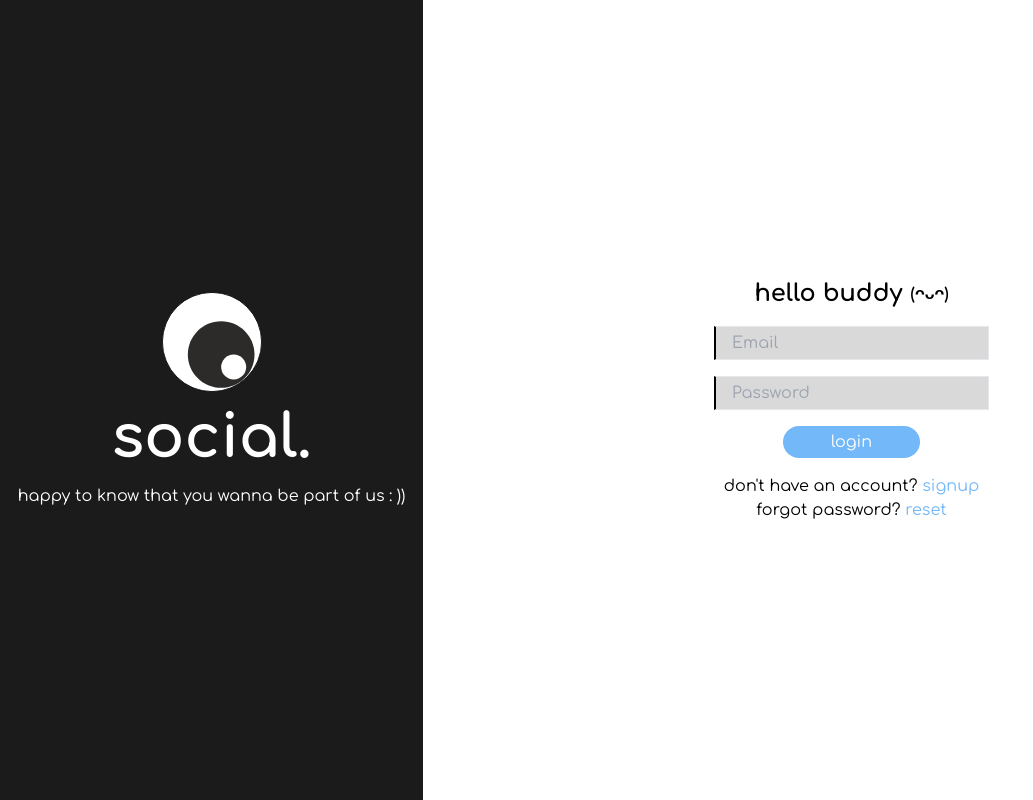
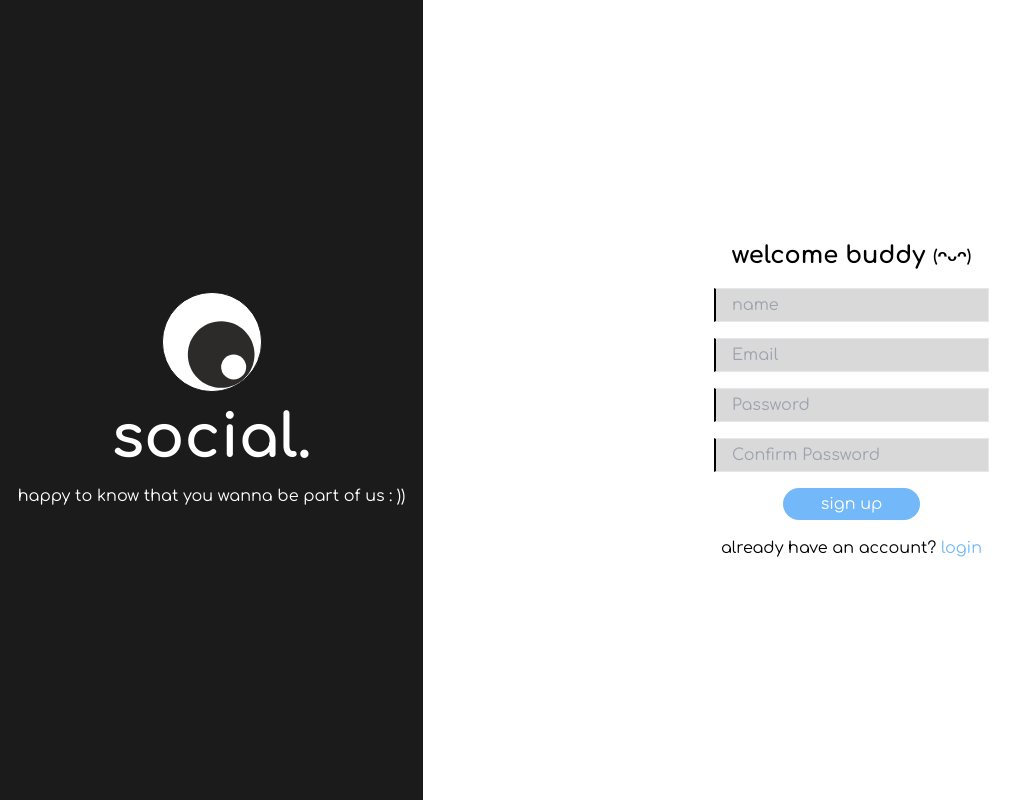
Before and after one commit to MayankBansal12/feedback, a Next.js app: page /auth in a window 1280 px wide. Shown: the whole page, without its empty margins (0-1033 px from the left). Built offline with nearby package versions, Linux system fonts and the light colour scheme.

Commit message:
feat: integrate login, signup apis

```diff
--- a/src/app/auth/page.tsx
+++ b/src/app/auth/page.tsx
@@ -2,24 +2,31 @@
 
 import Image from "next/image";
 import logo from "../../asset/icon.svg";
-import { useState } from "react";
+import { ChangeEvent, FC, useEffect, useState } from "react";
+import { LoginFormProps, RegisterFormProps } from "@/types/type";
+import { useRouter } from "next/navigation";
 
-
-const LoginForm = () => {
+const LoginForm: FC<LoginFormProps> = ({ email, setEmail, password, setPassword, handleSubmit }) => {
   return (
     <div className="flex flex-col justify-center items-center w-full dark:text-white">
       <h1 className="mb-4 font-bold flex gap-2 items-center"><span className="text-2xl">hello buddy</span> <span className="text-md">(ᴖᴗᴖ)</span></h1>
 
-      <form className="flex flex-col justify-center gap-4 w-1/3">
+      <form className="flex flex-col justify-center gap-4 w-1/3" onSubmit={handleSubmit}>
         <input
           type="email"
           placeholder="Email"
+          value={email}
+          onChange={(e: ChangeEvent<HTMLInputElement>) => setEmail(e.target.value)}
           className="bg-light-primary dark:bg-accent-darkinput px-4 py-1 border border-l-2 border-l-black dark:border-l-[#ffffff] text-md dark:text-white outline-none hover:outline focus:outline"
+          required
         />
         <input
           type="password"
           placeholder="Password"
+          value={password}
+          onChange={(e: ChangeEvent<HTMLInputElement>) => setPassword(e.target.value)}
           className="bg-light-primary dark:bg-accent-darkinput px-4 py-1 border border-l-2 border-l-black dark:border-l-[#ffffff] text-md dark:text-white outline-none hover:outline focus:outline"
+          required
         />
         <div className="flex justify-center">
           <button
@@ -34,25 +41,42 @@
   );
 };
 
-const RegisterForm = () => {
+const RegisterForm: FC<RegisterFormProps> = ({ name, setName, email, setEmail, password, setPassword, confirmPassword, setConfirmPassword, handleSubmit }) => {
   return (
     <div className="flex flex-col justify-center items-center w-full dark:text-white">
       <h1 className="mb-4 font-bold flex gap-2 items-center"><span className="text-2xl">welcome buddy</span> <span className="text-md">(ᴖᴗᴖ)</span></h1>
-      <form className="flex flex-col justify-center gap-4 w-1/3">
+      <form className="flex flex-col justify-center gap-4 w-1/3" onSubmit={handleSubmit}>
+        <input
+          type="text"
+          placeholder="name"
+          value={name}
+          onChange={(e: ChangeEvent<HTMLInputElement>) => setName(e.target.value)}
+          className="bg-light-primary dark:bg-accent-darkinput px-4 py-1 border border-l-2 border-l-black dark:border-l-[#ffffff] text-md dark:text-white outline-none hover:outline focus:outline"
+          required
+        />
         <input
           type="email"
           placeholder="Email"
+          value={email}
+          onChange={(e: ChangeEvent<HTMLInputElement>) => setEmail(e.target.value)}
           className="bg-light-primary dark:bg-accent-darkinput px-4 py-1 border border-l-2 border-l-black dark:border-l-[#ffffff] text-md dark:text-white outline-none hover:outline focus:outline"
+          required
         />
         <input
           type="password"
           placeholder="Password"
+          value={password}
+          onChange={(e: ChangeEvent<HTMLInputElement>) => setPassword(e.target.value)}
           className="bg-light-primary dark:bg-accent-darkinput px-4 py-1 border border-l-2 border-l-black dark:border-l-[#ffffff] text-md dark:text-white outline-none hover:outline focus:outline"
+          required
         />
         <input
           type="password"
           placeholder="Confirm Password"
+          value={confirmPassword}
+          onChange={(e: ChangeEvent<HTMLInputElement>) => setConfirmPassword(e.target.value)}
           className="bg-light-primary dark:bg-accent-darkinput px-4 py-1 border border-l-2 border-l-black dark:border-l-[#ffffff] text-md dark:text-white outline-none hover:outline focus:outline"
+          required
         />
         <div className="flex justify-center">
           <button
@@ -69,6 +93,61 @@
 
 export default function Auth() {
   const [isLogin, setIsLogin] = useState(true);
+  const [email, setEmail] = useState("")
+  const [password, setPassword] = useState("")
+  const [confirmPassword, setConfirmPassword] = useState("")
+  const [name, setName] = useState("")
+  const router = useRouter()
+
+  useEffect(() => {
+    if (typeof window !== 'undefined') {
+      const path = window.location.hash || window.location.pathname;
+      setIsLogin(path.includes('#login'));
+      console.log("path ", path)
+    }
+  }, []);
+
+  const handleSubmit = async (e: React.FormEvent<HTMLFormElement>) => {
+    e.preventDefault();
+    console.log("login:", email, password, confirmPassword, name)
+
+    if (!isLogin && password !== confirmPassword) {
+      // replace with toast or alert instead of window alert
+      alert("password and confirm password do not match")
+      return;
+    }
+
+    const endpoint = isLogin ? "/api/sign-in" : "/api/sign-up";
+
+    const payload = isLogin
+      ? { email, password }
+      : { name, email, password, confirmPassword };
+
+    try {
+      const response = await fetch(endpoint, {
+        method: "POST",
+        headers: {
+          "Content-Type": "application/json",
+        },
+        body: JSON.stringify(payload),
+      });
+
+      if (response.ok) {
+        const data = await response.json();
+        console.log("Success:", data.data);
+
+        localStorage.setItem("token", data.data.token)
+        data.data.isVerified ? router.replace("/dashboard") : router.replace("/verify-email")
+      } else {
+        const errorData = await response.json();
+        console.error("Error:", errorData);
+        // replace with toast later
+        alert(errorData.message)
+      }
+    } catch (error) {
+      console.error("Network error:", error);
+    }
+  };
 
   return (
     <div className="flex items-center w-screen h-screen">
@@ -78,7 +157,28 @@
         <p>happy to know that you wanna be part of us : &#41;&#41;</p>
       </div>
       <div className="flex flex-col justify-center items-center dark:bg-dark-secondary p-4 w-full h-full text-black dark:text-white">
-        {isLogin ? <LoginForm /> : <RegisterForm />}
+        {isLogin ? (
+          <LoginForm
+            email={email}
+            setEmail={setEmail}
+            password={password}
+            setPassword={setPassword}
+            handleSubmit={handleSubmit}
+          />
+        ) : (
+          <RegisterForm
+            name={name}
+            setName={setName}
+            email={email}
+            setEmail={setEmail}
+            password={password}
+            setPassword={setPassword}
+            confirmPassword={confirmPassword}
+            setConfirmPassword={setConfirmPassword}
+            handleSubmit={handleSubmit}
+          />
+        )}
+
         <button
           className="mt-4"
           onClick={() => setIsLogin(!isLogin)}
@@ -87,17 +187,17 @@
             <>
               <p>
                 don&apos;t have an account?{" "}
-                <span className="text-accent-link hover:underline">signup</span>
+                <span className="text-accent-link hover:underline" onClick={() => router.replace("/auth#signup")}>signup</span>
               </p>
               <p>
                 forgot password?{" "}
-                <span className="text-accent-link hover:underline">reset</span>
+                <span className="text-accent-link hover:underline" onClick={() => router.replace("/reset")}>reset</span>
               </p>
             </>
           ) : (
             <p>
               already have an account?{" "}
-              <span className="text-accent-link hover:underline">login</span>
+              <span className="text-accent-link hover:underline" onClick={() => router.replace("/auth#login")}>login</span>
             </p>
           )}
         </button>
--- a/src/components/nav.tsx
+++ b/src/components/nav.tsx
@@ -72,7 +72,7 @@
           </span>
         </div>
         <span className="hover:underline hover:underline-offset-4">
-          <Link href="/auth">login</Link>
+          <Link href="/auth#login">login</Link>
         </span>
       </div>
     </nav>
--- /dev/null
+++ b/src/types/type.ts
@@ -0,0 +1,21 @@
+import { FormEvent, SetStateAction, Dispatch } from "react"
+
+export interface LoginFormProps {
+    email: string;
+    setEmail: Dispatch<SetStateAction<string>>;
+    password: string;
+    setPassword: Dispatch<SetStateAction<string>>;
+    handleSubmit: (e: FormEvent<HTMLFormElement>) => void;
+}
+
+export interface RegisterFormProps {
+    name: string;
+    setName: Dispatch<SetStateAction<string>>;
+    email: string;
+    setEmail: Dispatch<SetStateAction<string>>;
+    password: string;
+    setPassword: Dispatch<SetStateAction<string>>;
+    confirmPassword: string;
+    setConfirmPassword: Dispatch<SetStateAction<string>>;
+    handleSubmit: (e: FormEvent<HTMLFormElement>) => void;
+}
```
